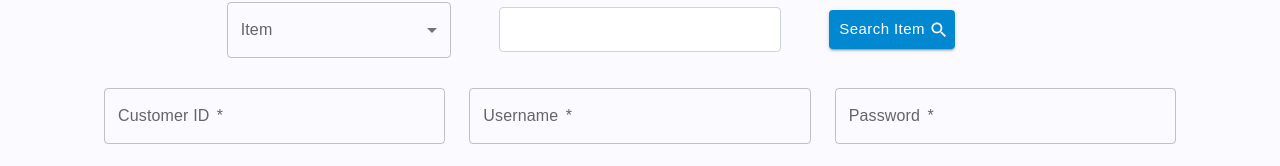
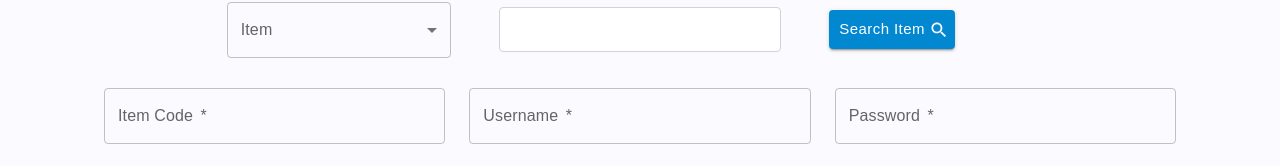
Before and after one commit to AshanSandeep06/Food-Shop-System, a React (Create React App) app in the folder frontend/: page /manage_item in a window 1280 px wide. Shown: the part 149-315 px from the top of the page. Built offline with nearby package versions, Linux system fonts and the light colour scheme.

Commit message:
Content Updated in ManageItem Component

```diff
--- a/frontend/src/pages/ManageItem/ManageItem.tsx
+++ b/frontend/src/pages/ManageItem/ManageItem.tsx
@@ -108,10 +108,10 @@ const ManageItem = () => {
         <Form
           textFieldsArray={[
             {
-              label: "Customer ID",
+              label: "Item Code",
               textFieldType: "text",
-              name: "customerId",
-              placeHolderText: "Customer ID",
+              name: "itemCode",
+              placeHolderText: "Item Code",
             },
             {
               label: "Username",
```
